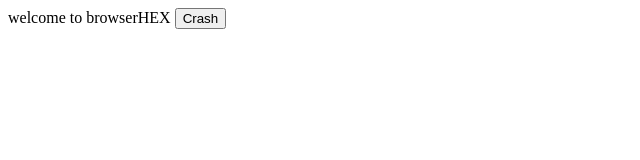
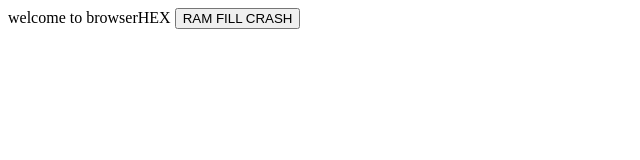
Before and after one commit to maybe-asdf/browserhex, a plain HTML site: page index.html in a window 1280 px wide. Shown: the whole page, without its empty margins (0-640 px from the left). Drawn offline with Linux system fonts and the light colour scheme.

Commit message:
Update index.html

```diff
--- a/index.html
+++ b/index.html
@@ -2,5 +2,5 @@
 <html>
 <head><title>BrowserHEX</title> <script>
     </script></head>
-<body> welcome to browserHEX <button onclick="location.href='https://maybe-asdf.github.io/browserhex/crash'">Crash</button></body>
+<body> welcome to browserHEX <button onclick="location.href='https://maybe-asdf.github.io/browserhex/crash'">RAM FILL CRASH</button></body>
 </html>
```
